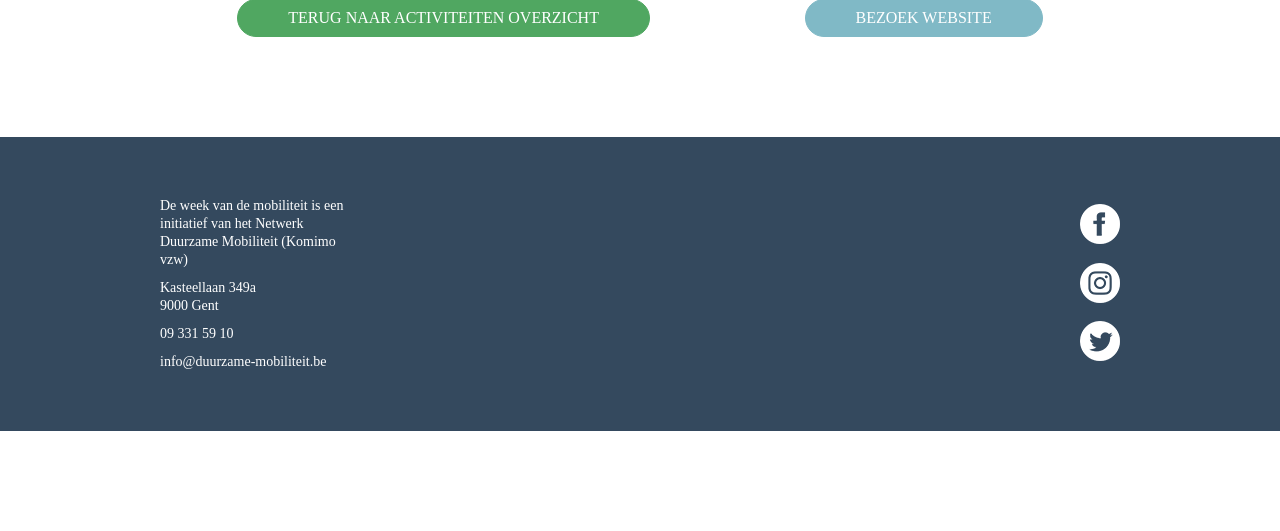
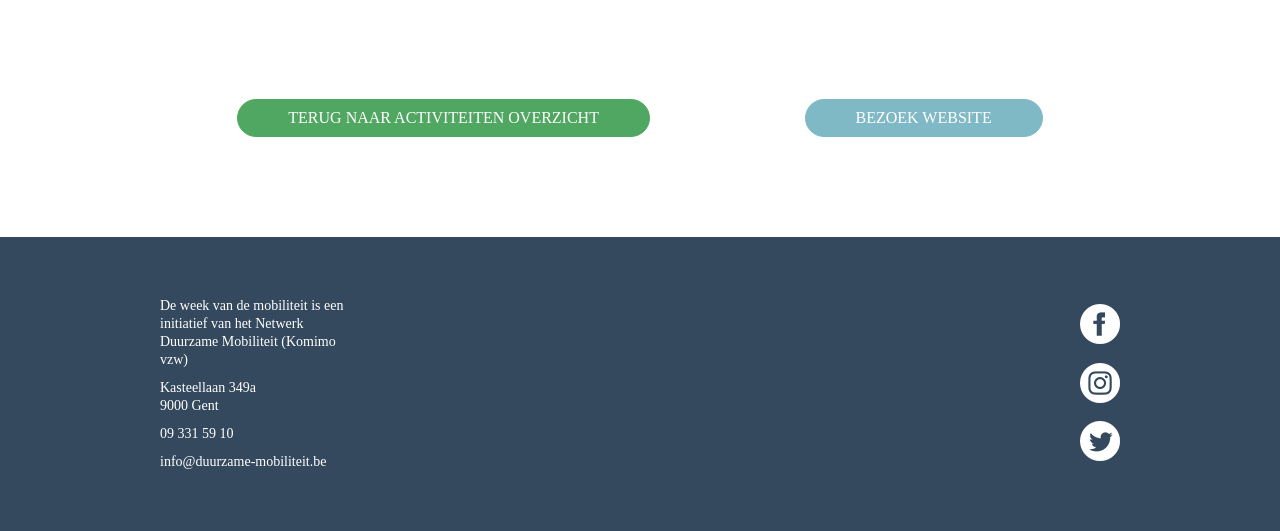
Before and after one commit to jarnethorrez/MOBI, a PHP site: page /?page=detail&e=1 in a window 1280 px wide. Shown: the part 821-1352 px from the top of the page. Before the commit the page ends 1252 px from the top, so only its background shows below. Run offline with PHP 8.4, Linux system fonts and the light colour scheme; tables that the repository leaves empty or names only in its code hold one stand-in row (values such as "Sample post"); data that the repository does not hold is empty; some libraries are stand-ins or nearby versions.

Commit message:
little update on detail layout

```diff
--- a/src/css/style.css
+++ b/src/css/style.css
@@ -569,7 +569,7 @@ footer .social {
   color: white;
   padding: 5rem 15rem;
   font-size: 1.4rem;
-  margin: 10rem 0;
+  margin-top: 10rem;
 }
 
 .detail-grid .praktisch h3 {
@@ -599,7 +599,7 @@ footer .social {
   display: flex;
   justify-content: space-around;
   width: 100%;
-  margin-bottom: 10rem;
+  margin: 10rem 0;
 }
 
 .detail-blocks .full-length {
--- a/src/view/detail/index.php
+++ b/src/view/detail/index.php
@@ -18,7 +18,7 @@
 <main class="wrapper detail-grid">
   <div class="thumbnail" style="background-image: url(assets/thumbnails/<?php echo $event['code']; ?>.jpg)"></div>
   <div class="important-info">
-    <p><?php echo $event['location'] . '<br />' . $event['address']?></p>
+    <p><?php echo $event['location'] . '<br />' . $event['address'] . '<br />' . $event['postal'] . ' ' . $event['city']?></p>
     <p><?php
     $date = new DateTime($event['start']);
     echo $date->format('d/m/Y');
```
